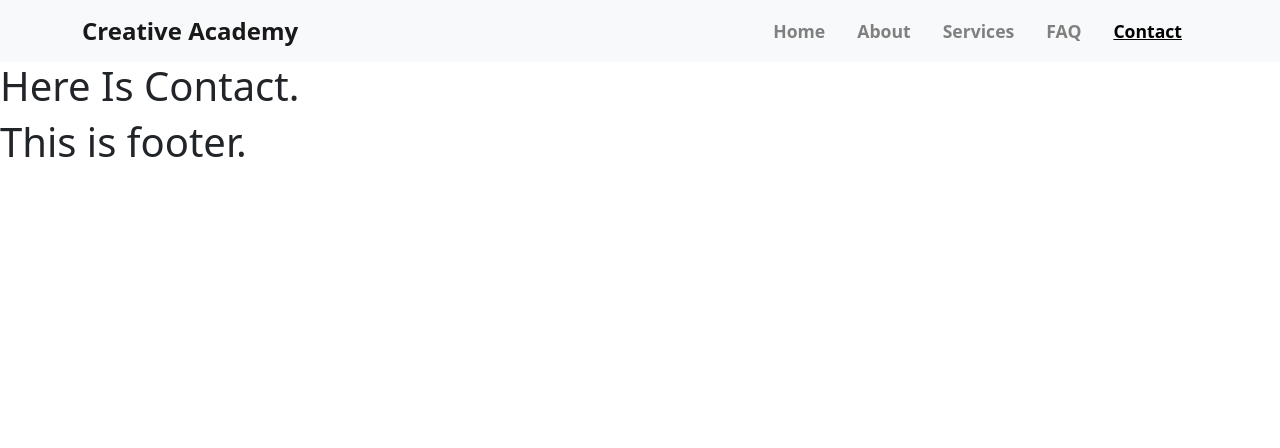
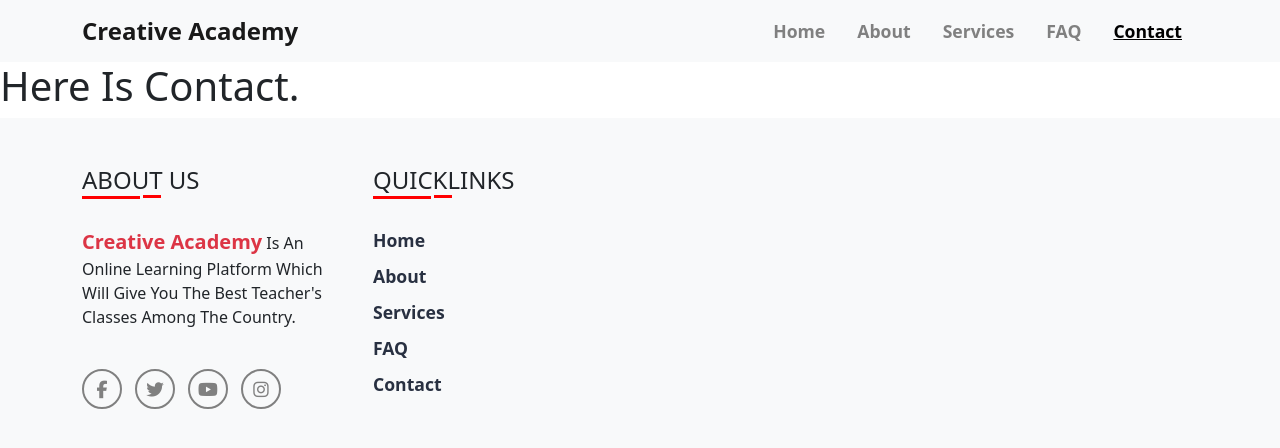
Before and after one commit to salmanSrahman/creative-academy, a React (Create React App) app: page /contact in a window 1280 px wide. Shown: the top 448 px of the page. Built offline with nearby package versions, Linux system fonts and the light colour scheme.

Commit message:
footer end

```diff
--- a/package.json
+++ b/package.json
@@ -3,6 +3,9 @@
   "version": "0.1.0",
   "private": true,
   "dependencies": {
+    "@fortawesome/fontawesome-svg-core": "^1.3.0",
+    "@fortawesome/free-solid-svg-icons": "^6.0.0",
+    "@fortawesome/react-fontawesome": "^0.1.17",
     "@testing-library/jest-dom": "^5.16.2",
     "@testing-library/react": "^12.1.4",
     "@testing-library/user-event": "^13.5.0",
--- a/public/index.html
+++ b/public/index.html
@@ -24,6 +24,7 @@
       work correctly both with client-side routing and a non-root public URL.
       Learn how to configure a non-root public URL by running `npm run build`.
     -->
+    <script src="https://kit.fontawesome.com/cb2d02ec1e.js" crossorigin="anonymous"></script>
     <title>React App</title>
   </head>
   <body>
--- a/src/Components/CommonPart/Footer/Footer.css
+++ b/src/Components/CommonPart/Footer/Footer.css
@@ -0,0 +1,91 @@
+.footer-part {
+      padding: 3rem 0;
+}
+
+.footer-title h4 {
+      position: relative;
+
+}
+
+
+.footer-title h4:after {
+      content: "";
+      position: absolute;
+      bottom: -4px;
+      left: 0;
+      background: red;
+      width: 58px;
+      height: 3px;
+}
+
+.footer-title h4:before {
+      content: "";
+      position: absolute;
+      bottom: -3px;
+      left: 61px;
+      background: red;
+      width: 18px;
+      height: 3px;
+}
+
+/* === footer title end === */
+
+.footer-first-social a i {
+      color: gray;
+      font-size: 1.1rem;
+      width: 40px;
+      height: 40px;
+      border-radius: 50%;
+      line-height: 38px;
+      text-align: center;
+      border: 2px solid gray;
+      background: transparent;
+      transition: all linear 0.4s;
+      margin-right: 13px;
+}
+
+
+.footer-first-social a:hover i {
+      transform: rotate(360deg);
+}
+
+.footer-first-social a:first-child i:hover {
+      background: #1877F2;
+      border-color: #1877F2;
+      color: #fff;
+}
+
+.footer-first-social a:nth-child(2) i:hover {
+      background: #1DA1F2;
+      border-color: #1DA1F2;
+      color: #fff;
+}
+
+.footer-first-social a:nth-child(3) i:hover {
+      background: #CD201F;
+      border-color: #CD201F;
+      color: #fff;
+}
+
+.footer-first-social a:last-child i:hover {
+      background: #E4405F;
+      border-color: #E4405F;
+      color: #fff;
+}
+
+/* ==== footer first side end ==== */
+
+.footer-second-side a {
+      display: block;
+      text-decoration: none;
+      color: #283041;
+      font-weight: 600;
+      font-size: 1.1rem;
+      padding-bottom: .6rem;
+      transition: all linear 0.3s
+}
+
+.footer-second-side a:hover {
+      color: red;
+      transform: translateX(3px);
+}
--- a/src/Components/CommonPart/Footer/Footer.js
+++ b/src/Components/CommonPart/Footer/Footer.js
@@ -1,10 +1,57 @@
 import React from "react";
+import { Col, Container, Row } from "react-bootstrap";
 import "./Footer.css";
+import { Link } from "react-router-dom";
 
 const Footer = () => {
   return (
-    <div>
-      <h1>This is footer.</h1>
+    <div className="footer-part bg-light">
+      <Container>
+        <Row className="g-5">
+          <Col md={3} sm={6} xs={12}>
+            <div className="footer-title pb-4">
+              <h4 className="text-uppercase">About Us</h4>
+            </div>
+            <div className="footer-first-text">
+              <p>
+                <span className="text-danger fw-bold fs-5">
+                  Creative Academy
+                </span>{" "}
+                Is An Online Learning Platform Which Will Give You The Best
+                Teacher's Classes Among The Country.
+              </p>
+            </div>
+            <div className="footer-first-social pt-4">
+              <a href="/">
+                <i class="fab fa-facebook-f"></i>
+              </a>
+              <a href="/">
+                <i class="fab fa-twitter"></i>
+              </a>
+              <a href="/">
+                <i class="fab fa-youtube"></i>
+              </a>
+              <a href="/">
+                <i class="fab fa-instagram"></i>
+              </a>
+            </div>
+          </Col>
+          <Col md={3} sm={6} xs={12}>
+            <div className="footer-title pb-4">
+              <h4 className="text-uppercase">Quicklinks</h4>
+            </div>
+            <div className="footer-second-side">
+              <Link to="/home">Home</Link>
+              <Link to="/about">About</Link>
+              <Link to="/services">Services</Link>
+              <Link to="/faq">FAQ</Link>
+              <Link to="/contact">Contact</Link>
+            </div>
+          </Col>
+          <Col md={3} sm={6} xs={12}></Col>
+          <Col md={3} sm={6} xs={12}></Col>
+        </Row>
+      </Container>
     </div>
   );
 };
```
Also changed, not shown: 1 other file (tests, documents, lock files or other folders).
